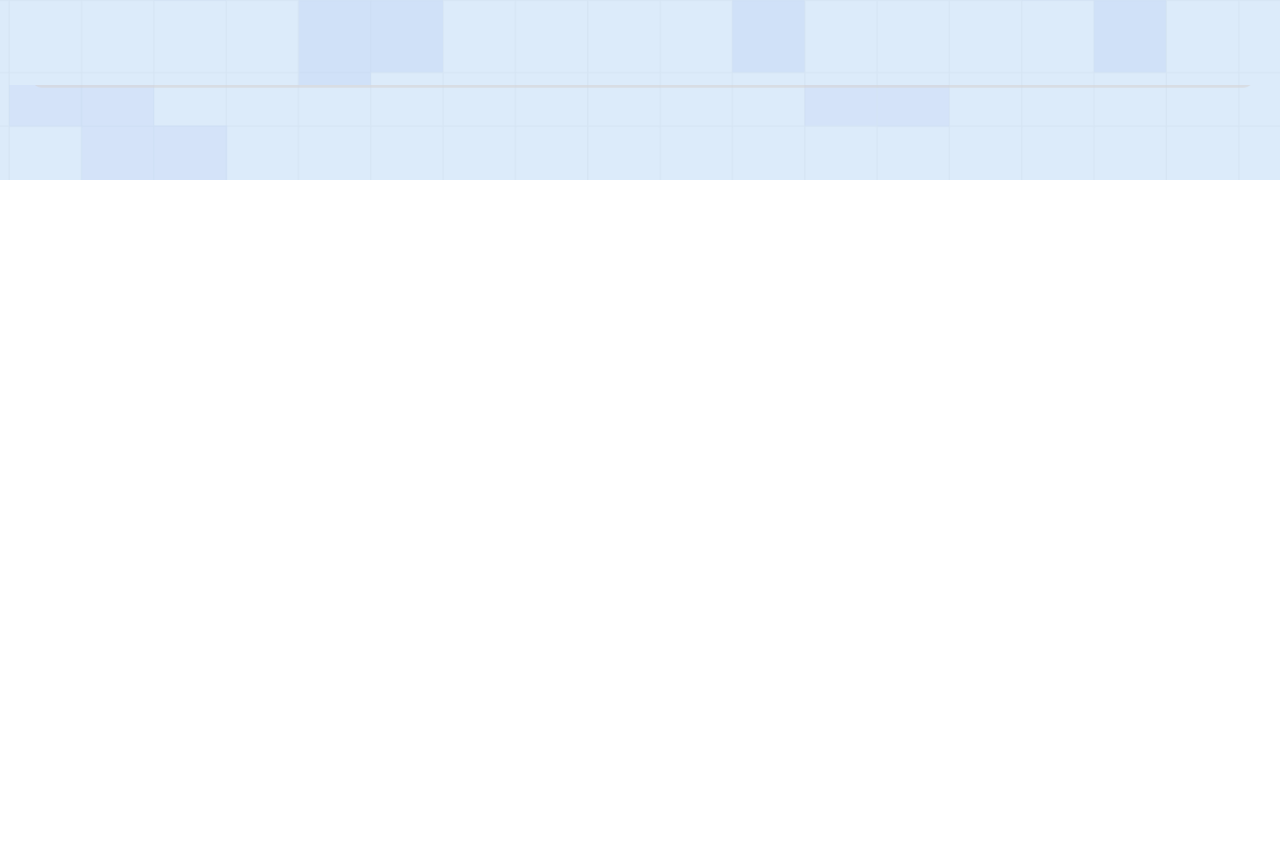
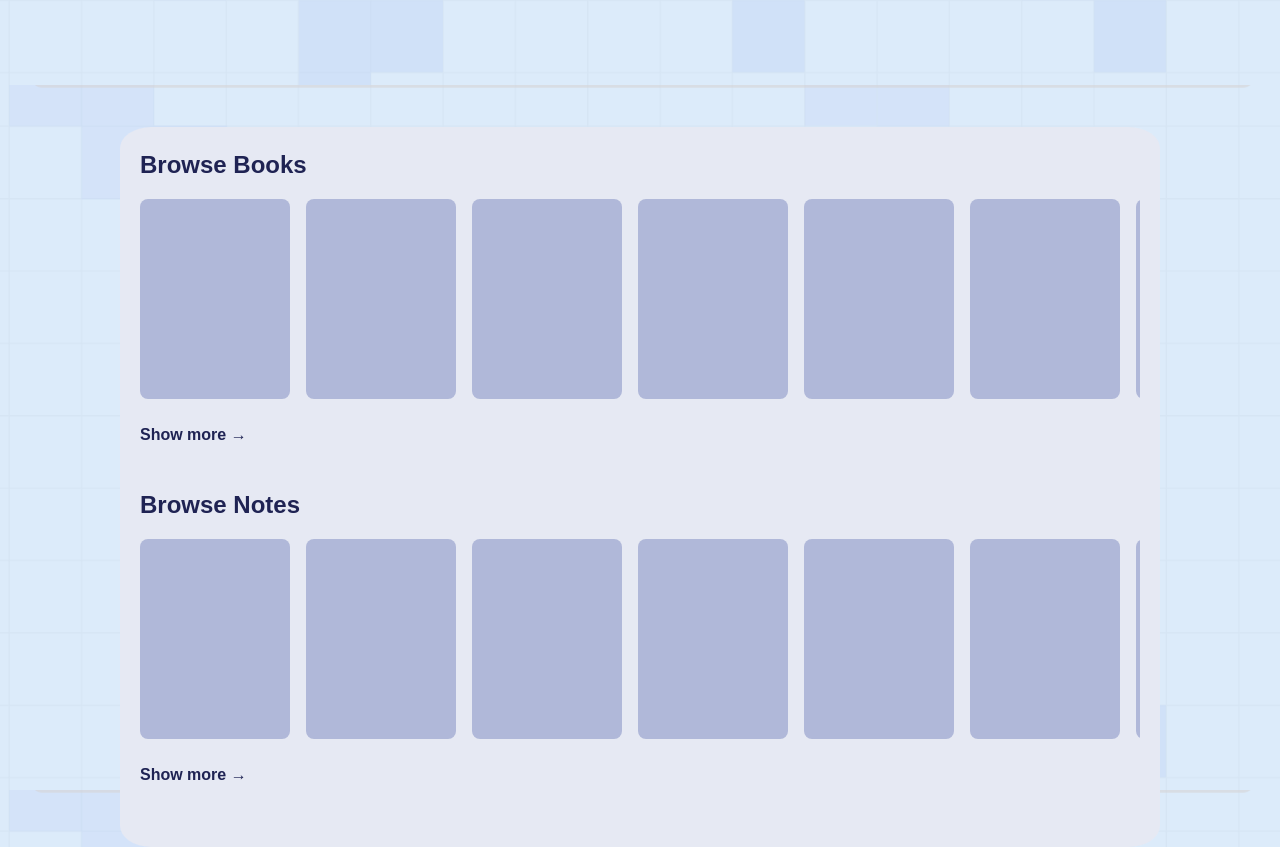
Before and after one commit to sp4m-08/bookrental, a React (Vite) app: page / in a window 1280 px wide. Shown: the part 620-1467 px from the top of the page. Before the commit the page ends 800 px from the top, so only its background shows below. Built offline with nearby package versions, Linux system fonts and the light colour scheme.

Commit message:
scrollable booknote section

```diff
--- a/src/AppRoutes.jsx
+++ b/src/AppRoutes.jsx
@@ -2,15 +2,19 @@ import { BrowserRouter as Router, Routes, Route } from 'react-router-dom';
 import Navbar from './components/Navbar';
 import Signup from './components/Signup';
 import LandingPage from './components/LandingPage';
+import BookNotes from './components/BookNotes';
 
 const AppRoutes=()=>{
     return(
         <Router>
             <Routes>
-                <Route path='/' element={<LandingPage/>}/>
+                <Route path='/' element={<div>
+                    <LandingPage/>
+                    <BookNotes/>
+                </div>}/>
 
 
-                <Route path = '/Signup' element={<div>
+                <Route path ='/Signup' element={<div>
                     <Navbar/>
                     <Signup/>
                 </div>}/>
--- /dev/null
+++ b/src/components/BookNotes.css
@@ -0,0 +1,63 @@
+.booknotes {
+    font-family: Arial, sans-serif;
+    color: #1f2353;
+    background-color: #e6e9f3;
+    padding: 20px;
+    border-radius: 3%;
+}
+
+.books, .notes {
+    margin-bottom: 40px;
+}
+
+.books .section-title, .notes .section-title {
+    font-size: 24px;
+    font-weight: bold;
+    margin-bottom: 16px;
+}
+
+.book-list, .note-list {
+    display: flex;
+    gap: 16px;
+    overflow-x: auto; /* Enable horizontal scrolling */
+    padding-bottom: 8px; /* Add padding for better scrollbar spacing */
+    max-width: 1000px; /* Prevent the container from expanding beyond the parent width */
+    scrollbar-width: thin; /* For Firefox */
+    scrollbar-color: #ccc transparent; /* For Firefox */
+
+}
+
+.book-list::-webkit-scrollbar, .note-list::-webkit-scrollbar {
+    height: 8px; /* Custom scrollbar height */
+    background: transparent;
+}
+
+.book-list::-webkit-scrollbar-thumb, .note-list::-webkit-scrollbar-thumb {
+    background: transparent;
+    border-radius: 4px;
+}
+
+.book-list::-webkit-scrollbar-track, .note-list::-webkit-scrollbar-track {
+    background: transparent;
+}
+
+.book-item, .note-item {
+    width: 150px;
+    height: 200px;
+    background-color: #b0b8d9;
+    border-radius: 8px;
+    flex-shrink: 0; /* Prevent the items from shrinking */
+}
+
+.show-more {
+    display: inline-block;
+    margin-top: 16px;
+    font-size: 16px;
+    color: #1f2353;
+    text-decoration: none;
+    font-weight: bold;
+}
+
+.show-more:hover {
+    text-decoration: underline;
+}
--- /dev/null
+++ b/src/components/BookNotes.jsx
@@ -0,0 +1,41 @@
+import React from "react";
+import "./BookNotes.css";
+
+const BookNotes = () => {
+    return (
+        <div className="booknotes">
+            <div className="books">
+                <h2 className="section-title">Browse Books</h2>
+                <div className="book-list">
+                    <div className="book-item"></div>
+                    <div className="book-item"></div>
+                    <div className="book-item"></div>
+                    <div className="book-item"></div>
+                    <div className="book-item"></div>
+                    <div className="book-item"></div>
+                    <div className="book-item"></div>
+                    <div className="book-item"></div>
+
+
+                </div>
+                <a href="" className="show-more">Show more →</a>
+            </div>
+            <div className="notes">
+                <h2 className="section-title">Browse Notes</h2>
+                <div className="note-list">
+                    <div className="note-item"></div>
+                    <div className="note-item"></div>
+                    <div className="note-item"></div>
+                    <div className="note-item"></div>
+                    <div className="book-item"></div>
+                    <div className="book-item"></div>
+                    <div className="book-item"></div>
+                    <div className="book-item"></div>
+                </div>
+                <a href="" className="show-more">Show more →</a>
+            </div>
+        </div>
+    );
+};
+
+export default BookNotes;
--- a/src/components/LandingPage.css
+++ b/src/components/LandingPage.css
@@ -22,18 +22,22 @@
     background-color: #d5d3d390;
     color: white;
     padding: 15px;
-    width: 100%;
+    width:max-content;
     border-radius: 20px;
     display: flex;
-    justify-content: space-between;
+    justify-content: space-around;
     align-items: center;
+    margin-left:0;
+    margin-top:2%;
+
+
 }
 
 
 
 header nav ul {
-    display: flex;
-    list-style: none;
+    display:flex;
+    list-style:none;
     gap: 20px;
     margin-top: 2%;
 }
@@ -69,6 +73,7 @@ header .menu-icon a {
   .text {
     font-size: 20px;
     color: #333;
+    margin-right: 50px;
   }
 
   .nav-links {
--- a/src/components/Navbar.css
+++ b/src/components/Navbar.css
@@ -1,4 +1,6 @@
 /* Navbar.css */
+@import url('https://fonts.googleapis.com/css2?family=Exo+2:ital,wght@0,100..900;1,100..900&family=Poppins:ital,wght@0,100;0,200;0,300;0,400;0,500;0,600;0,700;0,800;0,900;1,100;1,200;1,300;1,400;1,500;1,600;1,700;1,800;1,900&display=swap');
+
 
 .navbar {
 
--- a/src/components/Navbar.jsx
+++ b/src/components/Navbar.jsx
@@ -13,8 +13,8 @@ const Navbar=()=> {
         <li><a href=" ">Home</a></li>
         <li><a href=" ">Books</a></li>
         <li><a href=" ">Notes</a></li>
-        <li><a href="">Rentals</a></li>
-        <li><a href="">FAQs</a></li>
+        <li><a href=" ">Rentals</a></li>
+        <li><a href=" ">FAQs</a></li>
       </ul>
 
       {/* Search Bar */}
```
